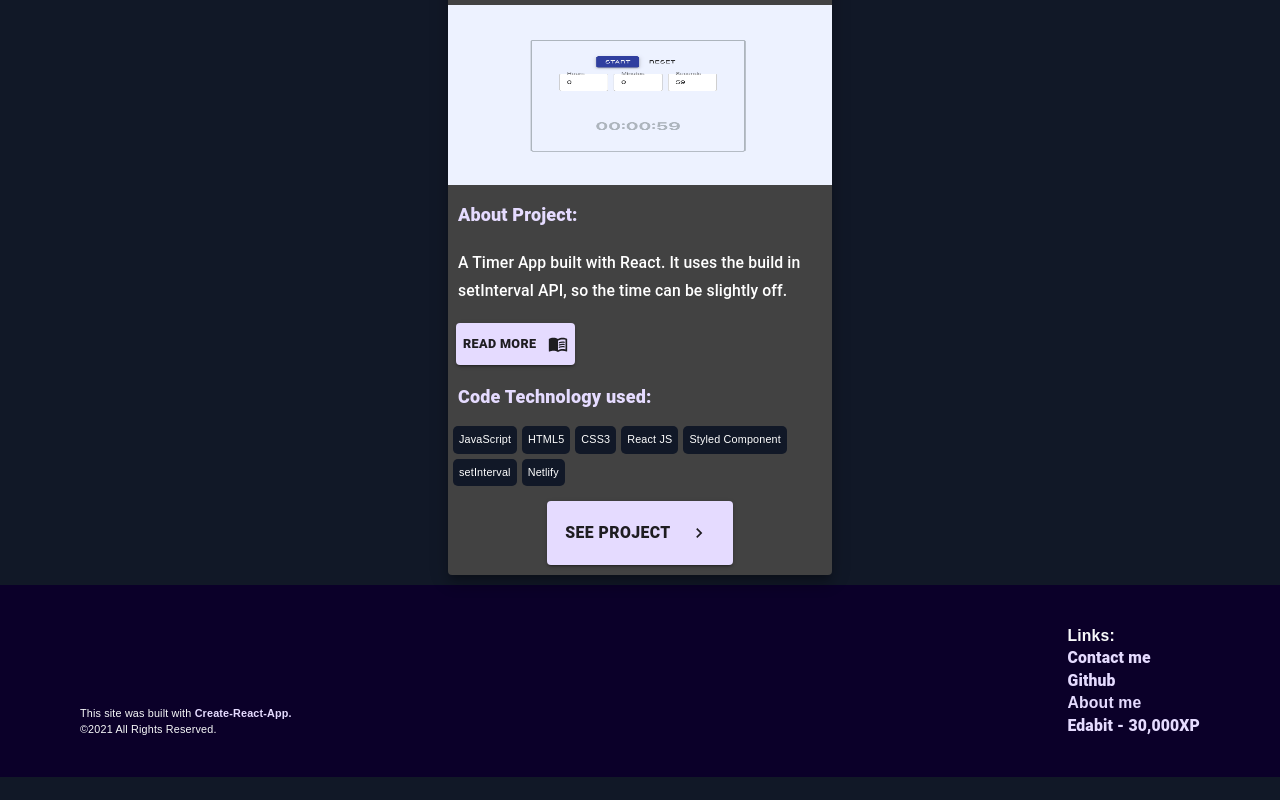
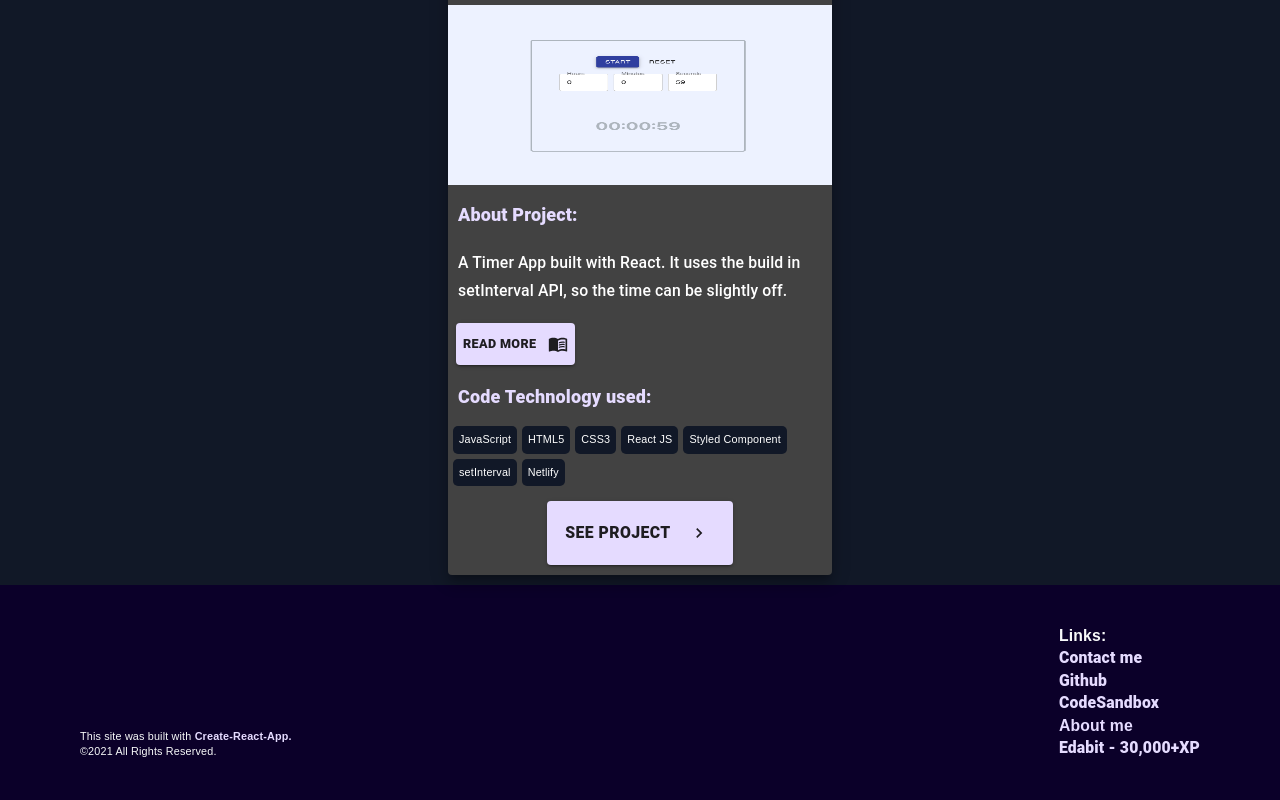
Before and after one commit to YutaMoriJP/Portfolio, a React (Create React App) app: page / in a window 1280 px wide. Shown: the part 4480-5280 px from the top of the page. Before the commit the page ends 5257 px from the top, so only its background shows below. Built offline with nearby package versions, Linux system fonts and the light colour scheme.

Commit message:
added codesandbox link

```diff
--- a/src/Components/Layout/Footer/index.js
+++ b/src/Components/Layout/Footer/index.js
@@ -34,13 +34,20 @@ const Footer = () => {
           >
             Github
           </TextLink>
+          <TextLink
+            href="https://codesandbox.io/dashboard/drafts?workspace=e06bca6f-0c92-46e5-8f07-a3b58aa66c9c"
+            target="_blank"
+            rel="noreferrer"
+          >
+            CodeSandbox
+          </TextLink>
           <Link to="/about">About me</Link>
           <TextLink
             href="https://edabit.com/user/PGCDJpQMN8Sjn9Gm6"
             target="_blank"
             rel="noreferrer"
           >
-            Edabit - 30,000XP
+            Edabit - 30,000+XP
           </TextLink>
         </LinksWrapper>
       </Right>
```
